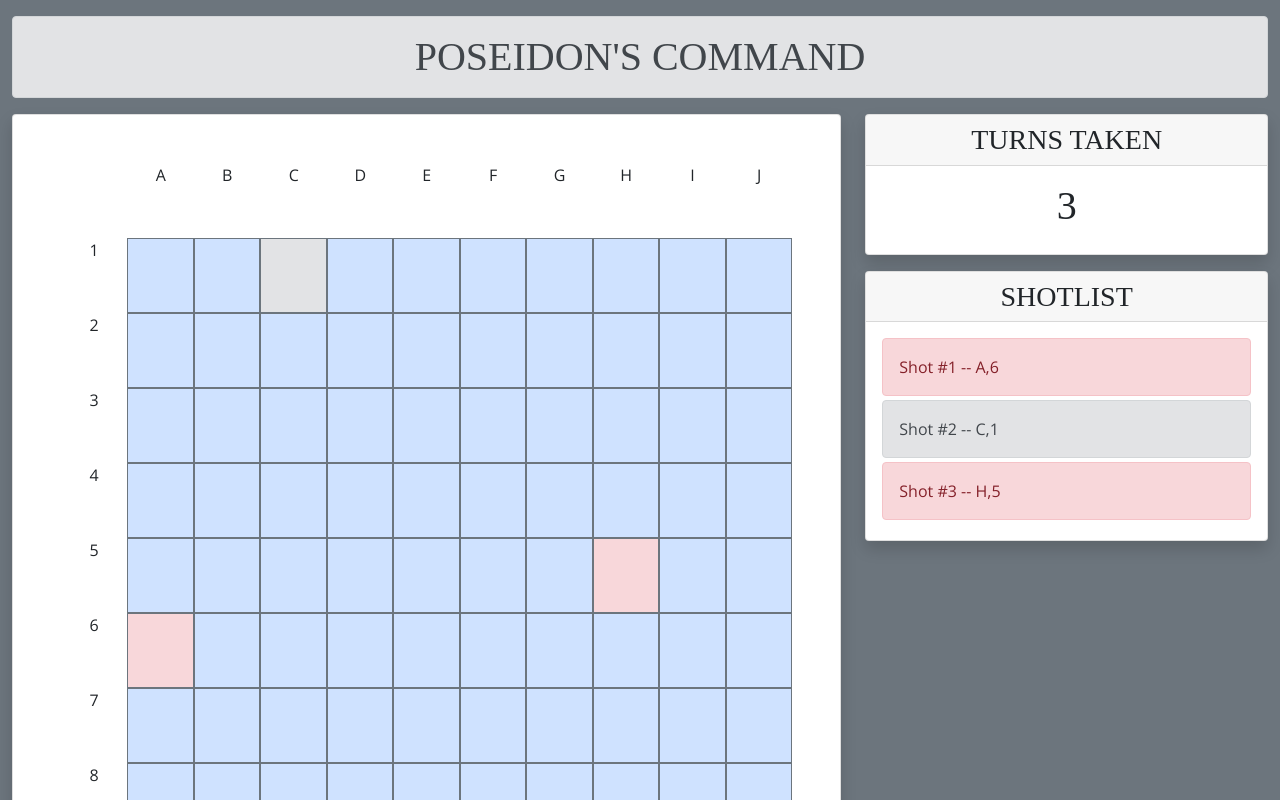
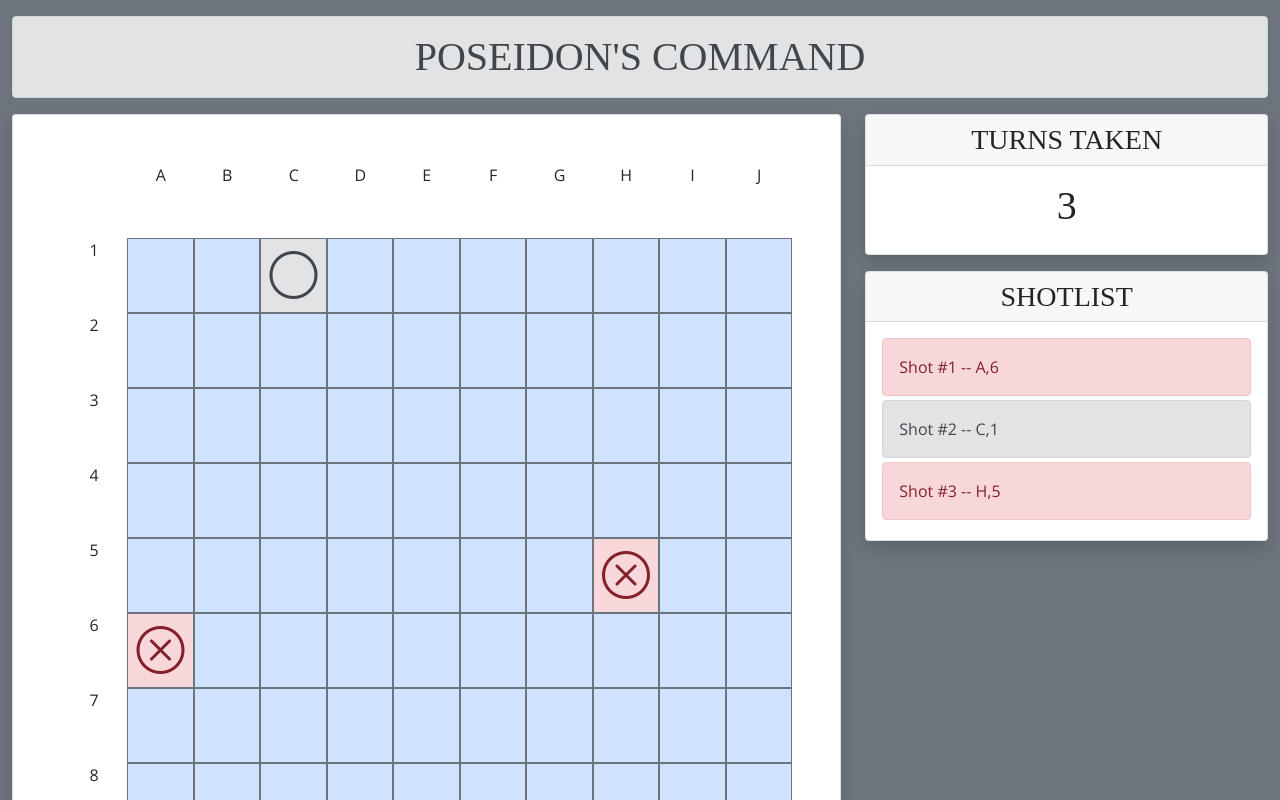
Before and after one commit to nickbreslin/poseidons-command, a Vue app: page / in a window 1280 px wide. Shown: the top 800 px of the page. Built offline with nearby package versions, Linux system fonts and the light colour scheme; a web font is replaced by a local one.

Commit message:
Adding icons

```diff
--- a/src/components/GameBoard.vue
+++ b/src/components/GameBoard.vue
@@ -22,10 +22,8 @@
           'alert-secondary': hitState(x, y) == 'MISS',
         }"
       >
-        <!--{{ hitState(x, y) }} -->
-        <!--{{ x }}{{ y }}-->
-        <!-- <i class="bi bi-check-circle"></i>-->
-        <!--<i class="bi bi-x-circle"></i>-->
+        <i v-if="hitState(x, y) == 'HIT'" class="bi bi-x-circle"></i>
+        <i v-if="hitState(x, y) == 'MISS'" class="bi bi-circle"></i>
       </div>
     </div>
   </div>
@@ -74,6 +72,6 @@ export default {
 }
 
 .bi {
-  font-size: 2em;
+  font-size: 3em;
 }
 </style>
```
